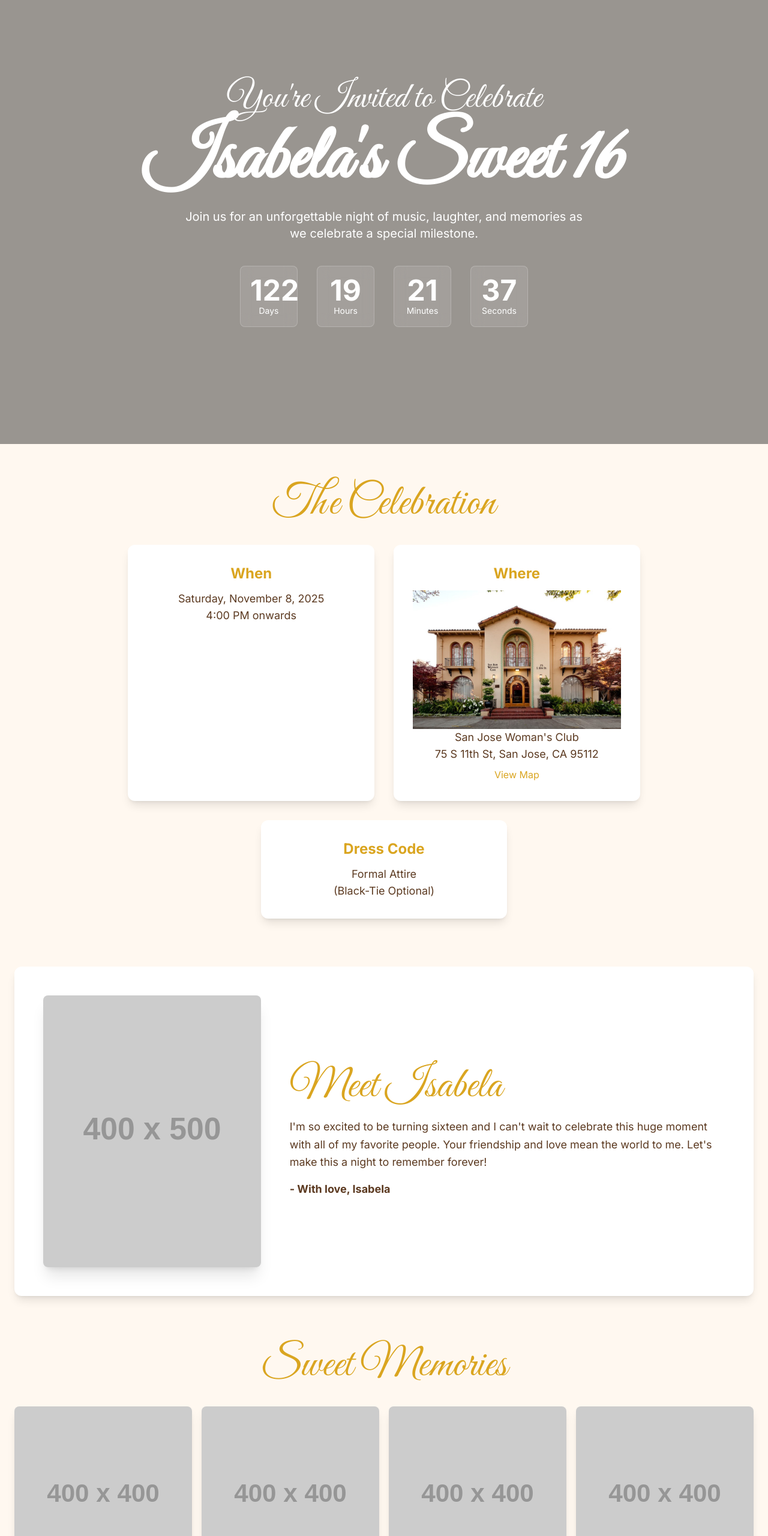
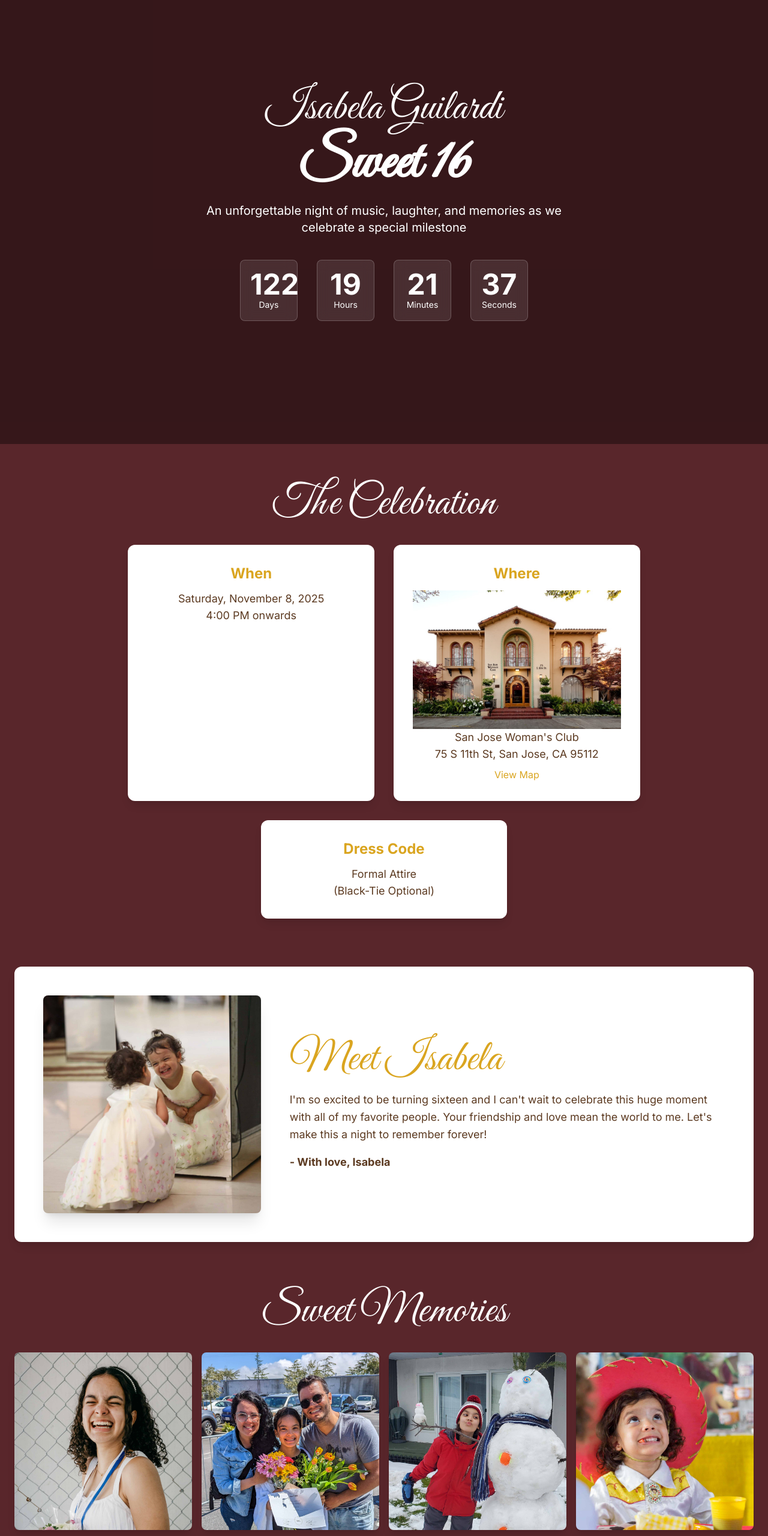
Before and after one commit to deguilardi/isabela-sweet-16, a plain HTML site: page index.html in a window 1280 px wide. Shown: the part 60-2620 px from the top of the page at 60% size. Drawn offline with nearby package versions, Linux system fonts and the light colour scheme; placeholder pictures from the web are drawn by us.

Commit message:
Adding photos and changing some texts

```diff
--- a/index.html
+++ b/index.html
@@ -18,9 +18,10 @@
         .font-handwriting {
             font-family: 'Great Vibes', cursive;
         }
-        .bg-primary { background-color: #FADADD; } /* Dusty Rose */
-        .bg-secondary { background-color: #FFF8F0; } /* Cream */
+        .bg-primary { background-color: #4d5f5a; } /* Dusty Rose */
+        .bg-secondary { background-color: #59262b; } /* Cream */
         .text-accent { color: #DAA520; } /* Gold */
+        .text-accent-contrast { color: #FFFFFF; }
         .border-accent { border-color: #DAA520; }
         .btn-primary {
             background-color: #DAA520;
@@ -55,9 +56,9 @@
     <header class="relative min-h-screen flex flex-col items-center justify-center text-white text-center p-6 bg-cover bg-center">
         <div class="absolute inset-0 bg-black/40"></div>
         <div class="relative z-10">
-            <h2 class="font-handwriting text-4xl md:text-6xl mb-2">You're Invited to Celebrate</h2>
-            <h1 class="font-handwriting text-7xl md:text-9xl font-bold text-shadow-lg">Isabela's Sweet 16</h1>
-            <p class="mt-4 text-lg md:text-xl max-w-2xl mx-auto">Join us for an unforgettable night of music, laughter, and memories as we celebrate a special milestone.</p>
+            <h2 class="font-handwriting text-5xl md:text-7xl mb-2">Isabela Guilardi</h2>
+            <h1 class="font-handwriting text-6xl md:text-8xl font-bold text-shadow-lg">Sweet 16</h1>
+            <p class="mt-4 text-lg md:text-xl max-w-2xl mx-auto">An unforgettable night of music, laughter, and memories as we celebrate a special milestone</p>
 
             <!-- Countdown Timer -->
             <div id="countdown" class="flex justify-center gap-2 sm:gap-4 md:gap-8 mt-10">
@@ -85,7 +86,7 @@
 
         <!-- Event Details Section -->
         <section id="details" class="scroll-animate text-center mb-20">
-            <h2 class="font-handwriting text-5xl md:text-7xl text-accent mb-8">The Celebration</h2>
+            <h2 class="font-handwriting text-5xl md:text-7xl text-accent-contrast mb-8">The Celebration</h2>
             <div class="flex flex-wrap justify-center gap-8">
                 <!-- When -->
                 <div class="bg-white p-8 rounded-xl shadow-lg w-full md:w-1/3">
@@ -113,7 +114,7 @@
         <!-- About Isabela Section -->
         <section id="about" class="scroll-animate flex flex-col md:flex-row items-center gap-12 my-20 bg-white p-12 rounded-xl shadow-lg">
             <div class="md:w-1/3">
-                <img src="https://placehold.co/400x500/FADADD/5C3A21?text=Isabela" alt="Portrait of Isabela" class="rounded-lg shadow-xl w-full">
+                <img src="./assets/isabela-2011-09-10-smilling-at-mirror-small.jpg" alt="Portrait of Isabela" class="rounded-lg shadow-xl w-full">
             </div>
             <div class="md:w-2/3 text-center md:text-left">
                 <h2 class="font-handwriting text-5xl md:text-7xl text-accent mb-4">Meet Isabela</h2>
@@ -124,12 +125,15 @@
 
         <!-- Photo Gallery -->
         <section id="gallery" class="scroll-animate text-center my-20">
-            <h2 class="font-handwriting text-5xl md:text-7xl text-accent mb-8">Sweet Memories</h2>
+            <h2 class="font-handwriting text-5xl md:text-7xl text-accent-contrast mb-8">Sweet Memories</h2>
             <div class="grid grid-cols-2 md:grid-cols-4 gap-4">
-                <div class="overflow-hidden rounded-lg shadow-lg"><img src="https://placehold.co/400x400/FADADD/FFFFFF?text=Memory+1" alt="Memory 1" class="w-full h-full object-cover transform hover:scale-110 transition-transform duration-300"></div>
-                <div class="overflow-hidden rounded-lg shadow-lg"><img src="https://placehold.co/400x400/FADADD/FFFFFF?text=Memory+2" alt="Memory 2" class="w-full h-full object-cover transform hover:scale-110 transition-transform duration-300"></div>
-                <div class="overflow-hidden rounded-lg shadow-lg"><img src="https://placehold.co/400x400/FADADD/FFFFFF?text=Memory+3" alt="Memory 3" class="w-full h-full object-cover transform hover:scale-110 transition-transform duration-300"></div>
-                <div class="overflow-hidden rounded-lg shadow-lg"><img src="https://placehold.co/400x400/FADADD/FFFFFF?text=Memory+4" alt="Memory 4" class="w-full h-full object-cover transform hover:scale-110 transition-transform duration-300"></div>
+                <div class="overflow-hidden rounded-lg shadow-lg"><img src="./assets/isabela-2024-06-06-middle-school-grad-small.jpg" alt="My middle School Graduation" class="w-full h-full object-cover transform hover:scale-110 transition-transform duration-300"></div>
+                <div class="overflow-hidden rounded-lg shadow-lg"><img src="./assets/isabela-2023-04-23-baptism-small.jpg" alt="Going public" class="w-full h-full object-cover transform hover:scale-110 transition-transform duration-300"></div>
+                <div class="overflow-hidden rounded-lg shadow-lg"><img src="./assets/isabela-2020-11-29-bonne-homme-de-neige-small.jpg" alt="My first bonne homme de neige" class="w-full h-full object-cover transform hover:scale-110 transition-transform duration-300"></div>
+                <div class="overflow-hidden rounded-lg shadow-lg"><img src="./assets/isabela-2013-11-18-cutest-cowgirl-small.jpg" alt="Cutest cowgirl" class="w-full h-full object-cover transform hover:scale-110 transition-transform duration-300"></div>
+                <div class="overflow-hidden rounded-lg shadow-lg"><img src="./assets/isabela-2011-06-26-love-sour-small.jpg" alt="I love sour" class="w-full h-full object-cover transform hover:scale-110 transition-transform duration-300"></div>
+                <!-- <div class="overflow-hidden rounded-lg shadow-lg"><img src="./assets/isabela-2010-11-26-1yo-with-greatgramma-small.jpg" alt="1 yo with great gramma" class="w-full h-full object-cover transform hover:scale-110 transition-transform duration-300"></div> -->
+                <div class="overflow-hidden rounded-lg shadow-lg"><img src="./assets/isabela-2009-11-18-day-1-small.jpg" alt="My day 1  " class="w-full h-full object-cover transform hover:scale-110 transition-transform duration-300"></div>
             </div>
         </section>
 
@@ -145,8 +149,8 @@
     </main>
 
     <!-- Footer -->
-    <footer class="text-center py-8 bg-primary text-white">
-        <p class="font-handwriting text-3xl">Thank you for being a part of this special day!</p>
+    <footer class="text-center py-8 bg-primary text-white p-4">
+        <p class="font-handwriting text-3xl">Thank's for being a part of this special day!</p>
         <p class="mt-2">&copy; 2025 Isabela's Sweet Sixteen Celebration</p>
     </footer>
 
```
Also changed, not shown: assets/isabela-2009-11-18-day-1-small.jpg (added), assets/isabela-2009-11-18-day-1.jpg (added), assets/isabela-2010-11-26-1yo-with-greatgramma-small.jpg (added), assets/isabela-2010-11-26-1yo-with-greatgramma.jpg (added), assets/isabela-2011-06-26-love-sour-small.jpg (added), assets/isabela-2011-09-10-smilling-at-mirror-small.jpg (added), assets/isabela-2011-09-10-smilling-at-mirror.jpg (added), assets/isabela-2013-11-18-cutest-cowgirl-small.jpg (added), assets/isabela-2013-11-18-cutest-cowgirl.jpg (added), assets/isabela-2020-11-29-bonne-homme-de-neige-small.jpg (added), assets/isabela-2023-04-23-baptism-small.jpg (added), assets/isabela-2024-06-06-middle-school-grad-small.jpg (added), assets/isabela-2024-06-06-middle-school-grad.jpg (added), assets/isabela-making-selfie-small.jpg (added), 4 other files.
